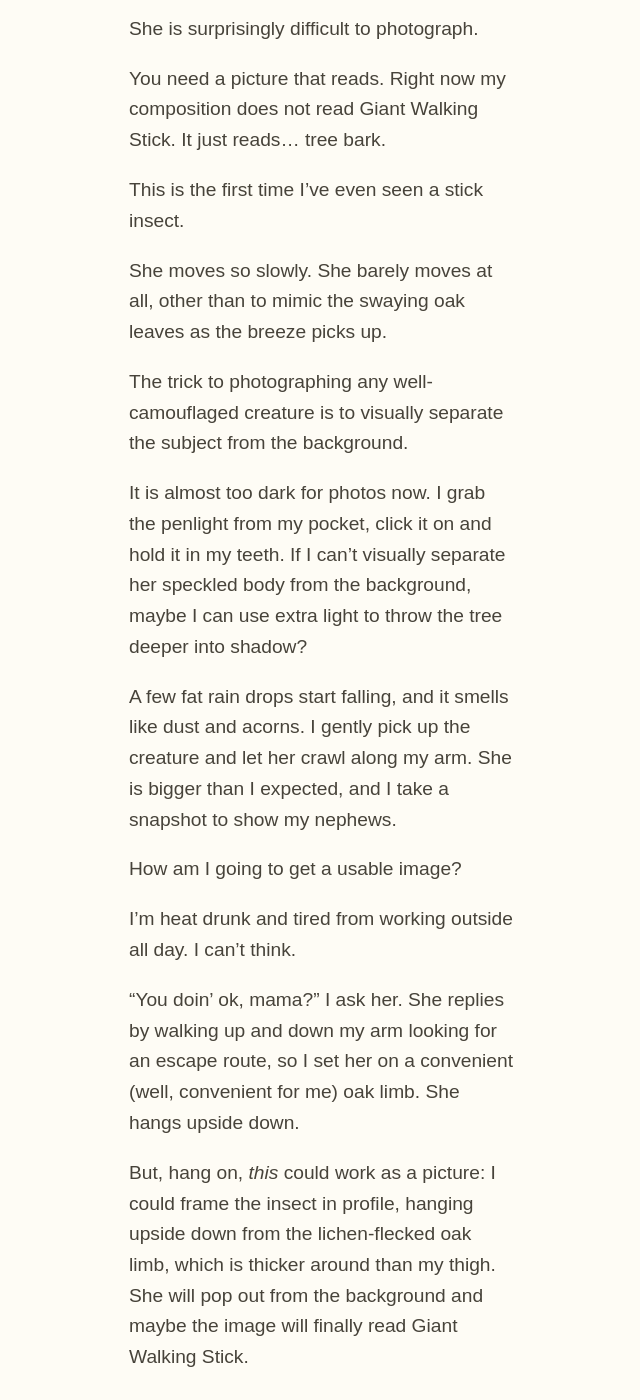
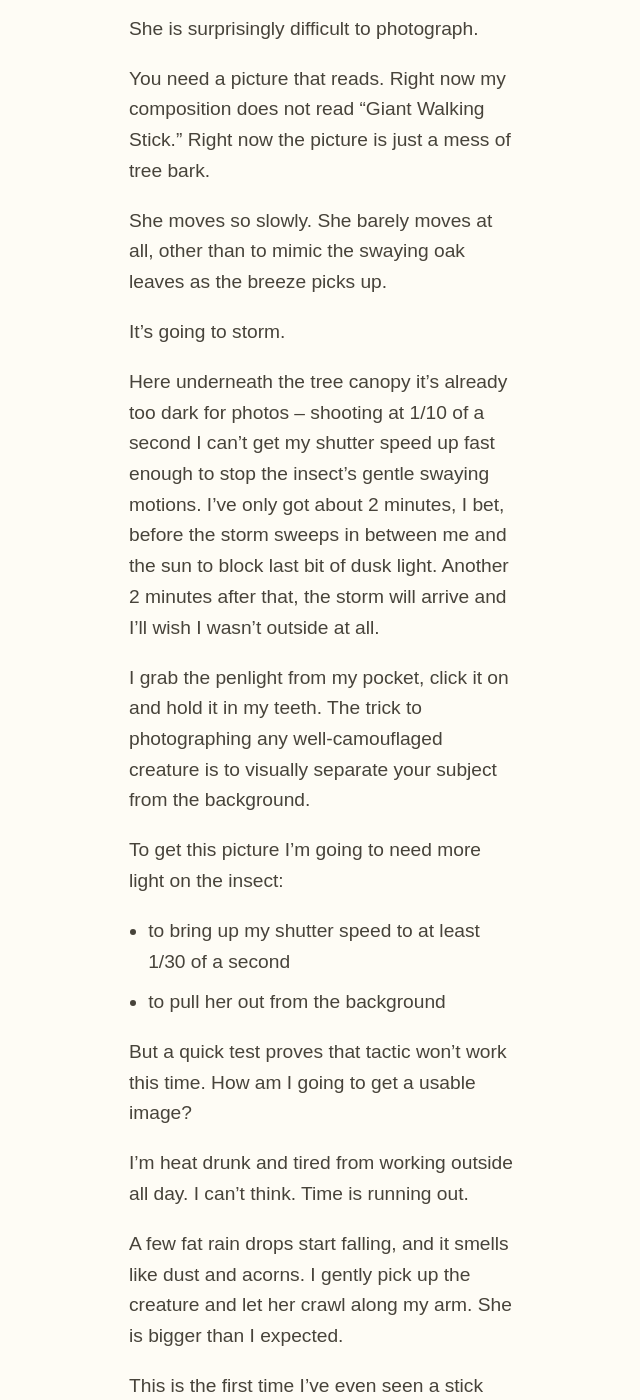
Before and after one commit to zachmccabe/zachmccabe.github.io, a Jekyll site: the page built from nonfiction.md, in a window 1280 px wide and 1400 px high, scrolled down 1396 px. Shown: the whole window, without its empty margins (319-959 px from the left). Built offline with Jekyll 4.4.1, drawn with Linux system fonts in a browser that asks for light colours; some of the changed text lies outside the part shown.

Commit message:
Update nonfiction.md

```diff
--- a/nonfiction.md
+++ b/nonfiction.md
@@ -14,8 +14,6 @@ nav: |
 
 Updated: {% include print_update.html %} • I'm working on a working defintion. You can expect occasional updates to this page.
 
-Forget about Photoshop. Don't worry about deep fakes. The real question isn't about techno-phantoms. The real question is the same as always: *who trusts you?*
-
 
 
 {% include page_nav.html %}
@@ -23,6 +21,8 @@ Forget about Photoshop. Don't worry about deep fakes. The real question isn't ab
 
 
 ## 5 questions to ask
+
+Forget about Photoshop. Don't worry about deep fakes. The real question isn't about techno-phantoms. The real question is the same as always: *who trusts you?*
 
 These are the questions I've been taught to ask. These are also the questions I trust my clients, editors and audience to ask my pictures.
 
@@ -38,31 +38,37 @@ These are the questions I've been taught to ask. These are also the questions I
 
 She is surprisingly difficult to photograph.
 
-You need a picture that reads. Right now my composition does not read Giant Walking Stick. It just reads... tree bark.
+You need a picture that reads. Right now my composition does not read "Giant Walking Stick." Right now the picture is just a mess of tree bark.
+
+She moves so slowly. She barely moves at all, other than to mimic the swaying oak leaves as the breeze picks up.
+
+It's going to storm.
+
+Here underneath the tree canopy it's already too dark for photos – shooting at 1/10 of a second I can't get my shutter speed up fast enough to stop the insect's gentle swaying motions. I've only got about 2 minutes, I bet, before the storm sweeps in between me and the sun to block last bit of dusk light. Another 2 minutes after that, the storm will arrive and I'll wish I wasn't outside at all.
+
+I grab the penlight from my pocket, click it on and hold it in my teeth. The trick to photographing any well-camouflaged creature is to visually separate your subject from the background.
+
+To get this picture I'm going to need more light on the insect:
+
++ to bring up my shutter speed to at least 1/30 of a second
++ to pull her out from the background
+
+
+But a quick test proves that tactic won't work this time. How am I going to get a usable image?
+
+I'm heat drunk and tired from working outside all day. I can't think. Time is running out.
+
+A few fat rain drops start falling, and it smells like dust and acorns. I gently pick up the creature and let her crawl along my arm. She is bigger than I expected.
 
 This is the first time I've even seen a stick insect.
 
-She moves so slowly. She barely moves at all, other than to mimic the swaying oak leaves as the breeze picks up.
+"You doin' ok, mama?" I ask her. She replies by pacing up and down my arm looking for an escape route, so I set her on a convenient (convenient for me) oak limb where she hangs, upside down.
 
-The trick to photographing any well-camouflaged creature is to visually separate the subject from the background.
-
-It is almost too dark for photos now. I grab the penlight from my pocket, click it on and hold it in my teeth. If I can't visually separate her speckled body from the background, maybe I can use extra light to throw the tree deeper into shadow?
-
-A few fat rain drops start falling, and it smells like dust and acorns. I gently pick up the creature and let her crawl along my arm. She is bigger than I expected, and I take a snapshot to show my nephews.
-
-How am I going to get a usable image?
-
-I'm heat drunk and tired from working outside all day. I can't think.
-
-"You doin' ok, mama?" I ask her. She replies by walking up and down my arm looking for an escape route, so I set her on a convenient (well, convenient for me) oak limb. She hangs upside down.
-
-But, hang on, *this* could work as a picture: I could frame the insect in profile, hanging upside down from the lichen-flecked oak limb, which is thicker around than my thigh. She will pop out from the background and maybe the image will finally read Giant Walking Stick.
+But, hang on, *this* could work as a picture: I could frame the insect in profile, hanging upside down from the lichen-flecked oak limb, which is thicker around than my thigh. She will pop out from the background and maybe the image will finally read "Giant Walking Stick."
 
 I hunch down and try to steady the shot between wind gusts and my own breath.
 
-Immediately it all feels wrong. I moved her there. It's not right.
-
-Does it matter?
+Immediately it all feels wrong.
 
 Spitting the penlight out of my mouth and swearing at myself in the dark, I carefully pick the insect up again and return her to her original perch. I delete the photos.
 
@@ -74,11 +80,9 @@ Rain crashes down and wets my neck well before I make it to my car.
 
 ## WTF is nonfiction, tho
 
-As soon as you flip a stone trying to find an answer for a question like that, you start to realize that there is a whole rock field full of creepy-crawlies in front of you.
+It is about the relationship between photographer, photographed and audience. Who trusts you to point that camera in the right direction?
 
-It comes down to context and trust. It is about the relationship between photographer, photographed and audience. Who trusts you to point that camera in the right direction?
-
-Is the problem that Art Wolfe's "Migration" was [Photoshopped,](https://www.washington.edu/alumni/columns/dec98/wolfe4.html) the way he responded to criticism, or the way he captioned his images?
+Is the problem that Art Wolfe's "Migration" was [PhotoShopped,](https://www.washington.edu/alumni/columns/dec98/wolfe4.html) or the way he responded to criticism, or the way he captioned his images?
 
 "Photographs quote from appearances. The taking-out of the quotation produces a discontinuity, which is reflected in the ambiguity of a photograph's meaning. All photographed events are ambiguous, except to those whose personal relation to the event is such that their own lives supply the missing continuity. Usually, in public the ambiguity of photographs is hidden by the use of words which explain, less or more truthfully, the pictured events."
 
```
